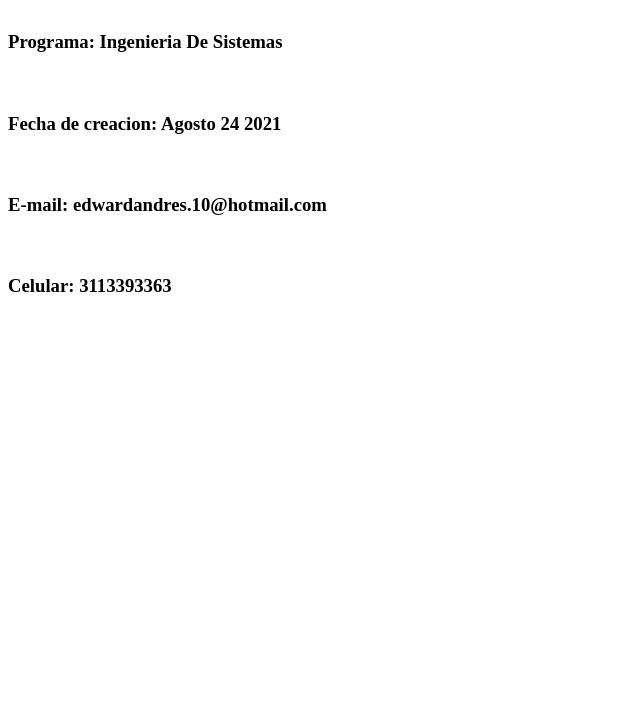
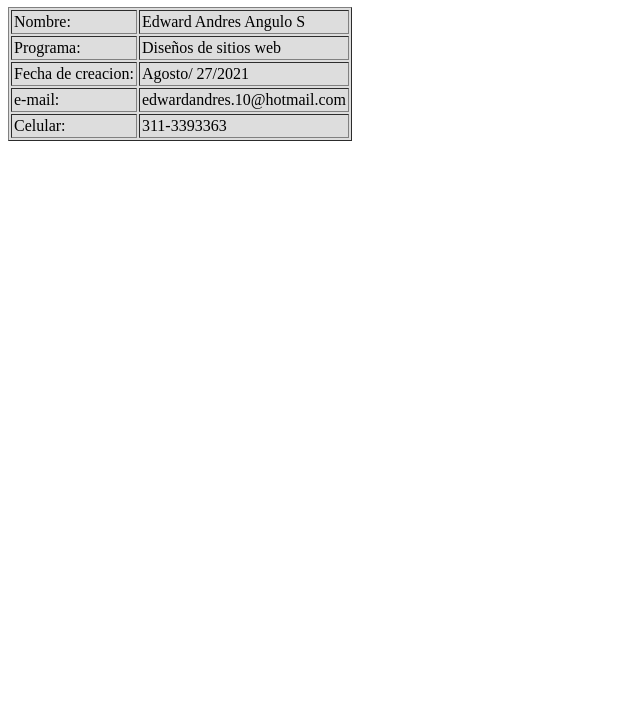
Before and after one commit to EANGULOS/DSW-EDWARDANGULO, a plain HTML site: page Index.html in a window 1280 px wide. Shown: the part 99-800 px from the top of the page, without its empty margins (0-640 px from the left). Drawn offline with Linux system fonts and the light colour scheme.

Commit message:
Update Index.html

```diff
--- a/Index.html
+++ b/Index.html
@@ -1,18 +1,33 @@
 <html>
-<h1><title>Proyecto de sitio Web 2021-16_2</title></h1>
-    <body>
-        <h3>
-            <br>
-            <p>Nombre: Edward Andres Angulo</p>
-            <br>
-            <p>Programa: Ingenieria De Sistemas</p>
-            <br>
-            <p>Fecha de creacion: Agosto 24 2021</p>
-            <br>
-            <p>E-mail: edwardandres.10@hotmail.com</p>
-            <br>
-            <p>Celular: 3113393363</p>
+<title>Proyecto de sitio Web 2021-16_2</title>
+    <body >
+        <br>
+        <h1>Diseños sitios Web 2021 16-2</h1>
+        <table  cellspacing="2" cellpadding="2" border="1" bgcolor=dddddd>
 
-        </h3>
+              <tr>
+                <td style="height: auto;">Nombre:</td>
+                <td align="letf">Edward Andres Angulo S</td>
+              </tr>
+              <tr>
+                <td>Programa:</td>
+                <td align="letf">Diseños de sitios web</td>
+              </tr>
+              <tr>
+                <td>Fecha de creacion:</td>
+                <td align="letf">Agosto/ 27/2021</td>
+              </tr>
+              <tr>
+                <td>e-mail:</td>
+                <td align="letf">edwardandres.10@hotmail.com</td>
+              </tr>
+              <tr >
+                <td>Celular:</td>
+                <td align="letf">311-3393363</td>
+
+              </tr>
+
+        </table>
+
     </body>
 </html>
```
